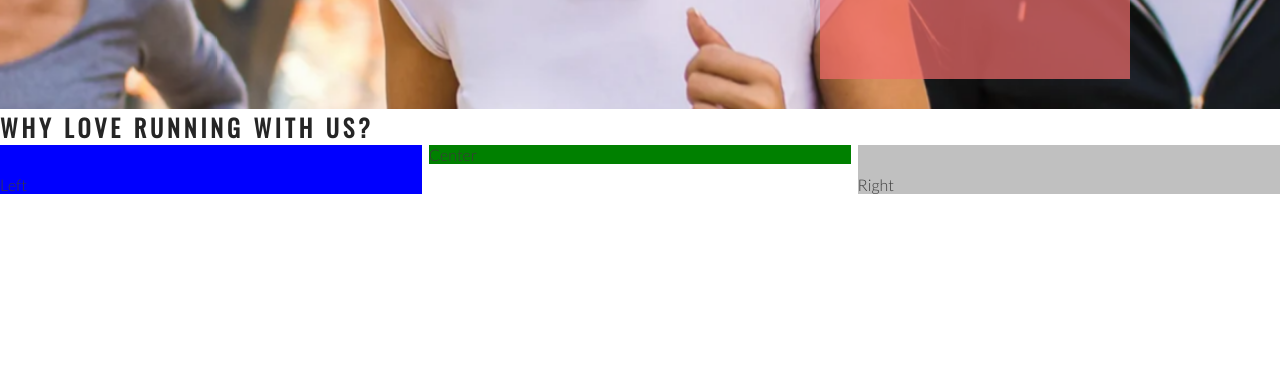
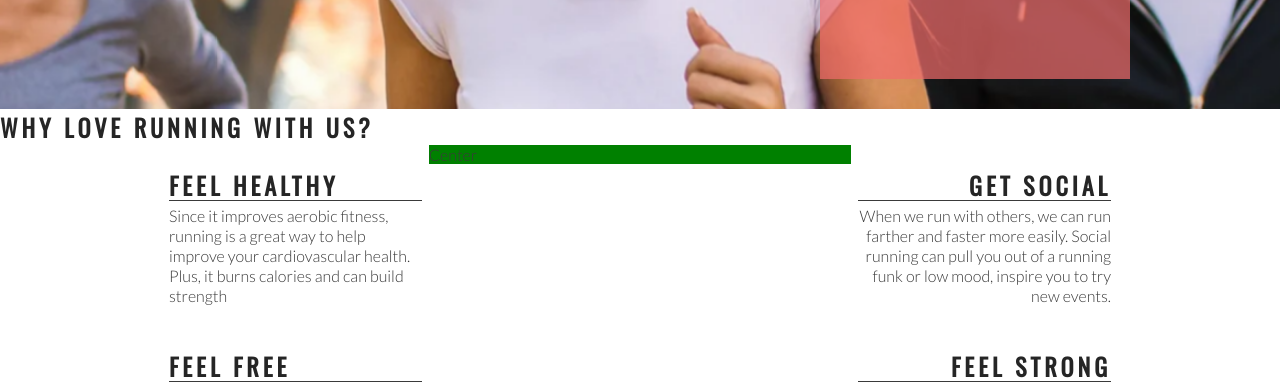
Before and after one commit to jessicarydberg/love-running, a plain HTML site: page index.html in a window 1280 px wide. Shown: the part 566-952 px from the top of the page. Drawn offline with nearby package versions, Linux system fonts and the light colour scheme.

Commit message:
Add right about section content and style

```diff
--- a/assets/css/style.css
+++ b/assets/css/style.css
@@ -121,14 +121,12 @@ h1, h2 {
 padding-top: 30px;
 float: left;
 width: 33%;
-background-color: blue;
 }
 
 #right-about {
     padding-top: 30px;
     float: right;
     width: 33%;
-    background-color: silver;
 }
 
 #center-about {
@@ -136,3 +134,33 @@ background-color: blue;
     margin: 0 auto;
     background-color: green;
 }
+
+hr {
+    border-top: 1px solid #3a3a3a;
+    width: 100%;
+    margin: 5px 0;
+}
+
+.left-about-heading {
+    width: 60%;
+    float: right;
+    line-height: 20px;
+    clear: both;
+    margin-bottom: 50px;
+}
+
+.right-about-heading {
+    width: 60%;
+    float: left;
+    line-height: 20px;
+    clear: both;
+    margin-bottom: 50px;
+}
+
+.right-about-heading h2 {
+    text-align: right;
+}
+
+.right-about-heading p {
+    text-align: right;
+}
--- a/index.html
+++ b/index.html
@@ -39,8 +39,38 @@
     </section>
     <section id="club-ethos">
         <h1>Why Love Running With Us?</h1>
-        <div id="left-about">Left</div>
-        <div id="right-about">Right</div>
+        <div id="left-about">
+            <div class="left-about-heading">
+                <h2>Feel Healthy</h2>
+                <hr>
+                <p>
+                    Since it improves aerobic fitness, running is a great way to help improve your cardiovascular health. Plus, it burns calories and can build strength
+                </p>
+            </div>
+            <div class="left-about-heading">
+                <h2>Feel Free</h2>
+                <hr>
+                <p>
+                    Physical exercise, running included, is known to release endorphins in the brain. Endorphins make you more energetic, more awake and, yes, happier.
+                </p>
+            </div>
+        </div>
+        <div id="right-about">
+            <div class="right-about-heading">
+                <h2>Get Social</h2>
+                <hr>
+                <p>
+                    When we run with others, we can run farther and faster more easily. Social running can pull you out of a running funk or low mood, inspire you to try new events.
+                </p>
+            </div>
+            <div class="right-about-heading">
+                <h2>Feel strong</h2>
+                <hr>
+                <p>
+                    Running strengthens you heart by pumping blood more effectively through you body.
+                </p>
+            </div>
+        </div>
         <div id="center-about">Center</div>
     </section>
     <section>
```
